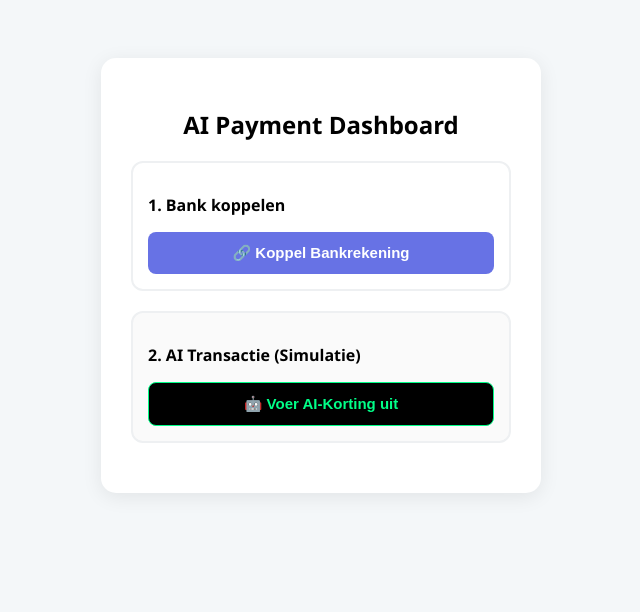
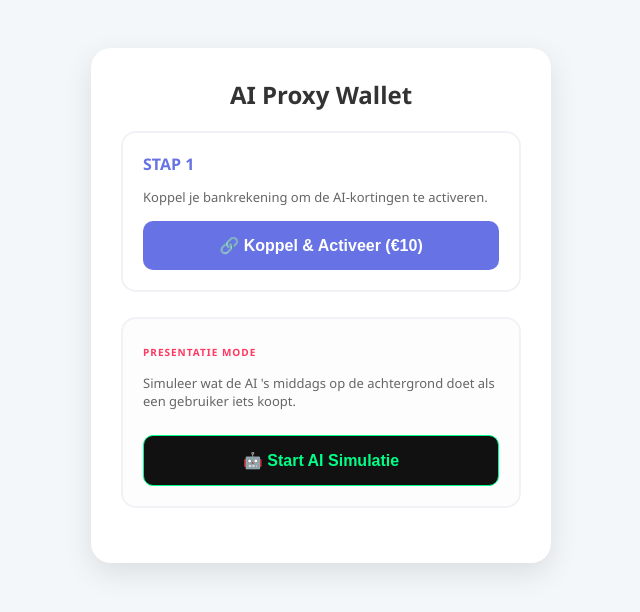
Before and after one commit to sakab413/mijn-stripe-app, a Python web app: template templates/index.html in a window 1280 px wide. Shown: the top 612 px of the page, without its empty margins (319-959 px from the left). Run offline with Jinja, Linux system fonts and the light colour scheme; the template is opened without the code that fills it, so the values that code supplies are empty.

Commit message:
Update index.html

```diff
--- a/templates/index.html
+++ b/templates/index.html
@@ -1,33 +1,38 @@
 <!DOCTYPE html>
 <html>
 <head>
-    <title>AI Discount Engine</title>
+    <title>AI Discount Dashboard</title>
+    <meta name="viewport" content="width=device-width, initial-scale=1">
     <style>
-        body { font-family: 'Segoe UI', sans-serif; background: #f4f7f9; text-align: center; padding-top: 50px; }
-        .container { background: white; padding: 30px; border-radius: 15px; display: inline-block; box-shadow: 0 4px 20px rgba(0,0,0,0.08); width: 380px; }
-        .step-box { border: 2px solid #eef0f2; padding: 15px; border-radius: 12px; margin-bottom: 20px; text-align: left; }
-        button { width: 100%; padding: 12px; border: none; border-radius: 8px; cursor: pointer; font-weight: bold; font-size: 15px; }
-        .btn-setup { background: #6772e5; color: white; }
-        .btn-auto { background: #000; color: #00ff88; border: 1px solid #00ff88; }
+        body { font-family: 'Segoe UI', sans-serif; background: #f4f7f9; text-align: center; padding: 40px 20px; }
+        .container { background: white; padding: 30px; border-radius: 20px; display: inline-block; box-shadow: 0 10px 30px rgba(0,0,0,0.1); width: 100%; max-width: 400px; }
+        .box { border: 2px solid #f0f2f5; padding: 20px; border-radius: 15px; margin-bottom: 25px; text-align: left; }
+        h2 { color: #333; margin-top: 0; }
+        button { width: 100%; padding: 15px; border: none; border-radius: 10px; cursor: pointer; font-weight: bold; font-size: 16px; transition: 0.2s; }
+        .btn-blue { background: #6772e5; color: white; }
+        .btn-demo { background: #111; color: #00ff88; border: 1px solid #00ff88; margin-top: 10px; }
+        .info { font-size: 13px; color: #666; margin-bottom: 15px; }
+        .demo-label { font-size: 10px; color: #ff3860; font-weight: bold; letter-spacing: 1px; }
     </style>
 </head>
 <body>
     <div class="container">
-        <h2>AI Payment Dashboard</h2>
+        <h2>AI Proxy Wallet</h2>
 
-        <div class="step-box">
-            <p><strong>1. Bank koppelen</strong></p>
+        <div class="box">
+            <span style="font-weight: bold; color: #6772e5;">STAP 1</span>
+            <p class="info">Koppel je bankrekening om de AI-kortingen te activeren.</p>
             <form action="/create-checkout-session" method="POST">
                 <input type="hidden" name="type" value="setup">
-                <button type="submit" class="btn-setup">🔗 Koppel Bankrekening</button>
+                <button type="submit" class="btn-blue">🔗 Koppel & Activeer (€10)</button>
             </form>
         </div>
 
-        <div class="step-box" style="background: #fafafa;">
-            <p><strong>2. AI Transactie (Simulatie)</strong></p>
-            <form action="/create-checkout-session" method="POST">
-                <input type="hidden" name="type" value="simulation">
-                <button type="submit" class="btn-auto">🤖 Voer AI-Korting uit</button>
+        <div class="box" style="background: #fdfdfd;">
+            <span class="demo-label">PRESENTATIE MODE</span>
+            <p class="info">Simuleer wat de AI 's middags op de achtergrond doet als een gebruiker iets koopt.</p>
+            <form action="/scan" method="GET">
+                <button type="submit" class="btn-demo">🤖 Start AI Simulatie</button>
             </form>
         </div>
     </div>
```
